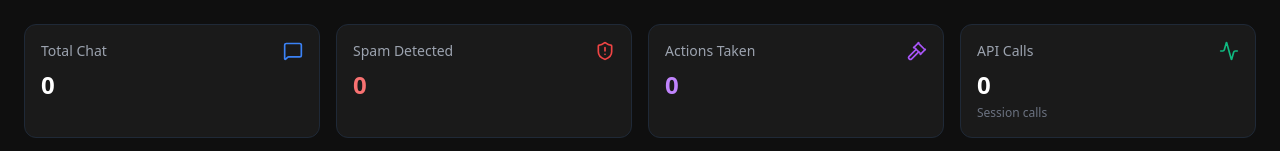
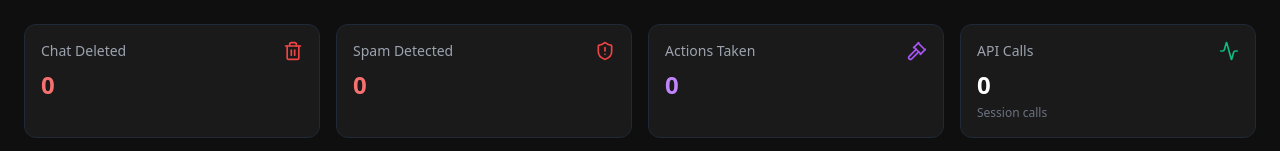
Before and after one commit to vodcarebeccca/youtube-bot-defend-web, a React (Vite) app: page / in a window 1280 px wide. Shown: the part 465-616 px from the top of the page. Built offline with nearby package versions, Linux system fonts and the light colour scheme; no server answers.

Commit message:
Update stats: Total Chat -> Chat Deleted

```diff
--- a/components/StatsCards.tsx
+++ b/components/StatsCards.tsx
@@ -1,6 +1,6 @@
 import React from 'react';
 import { DashboardStats } from '../types';
-import { MessageSquare, ShieldAlert, Gavel, Activity } from 'lucide-react';
+import { Trash2, ShieldAlert, Gavel, Activity } from 'lucide-react';
 
 interface StatsCardsProps {
   stats: DashboardStats;
@@ -12,10 +12,10 @@ const StatsCards: React.FC<StatsCardsProps> = ({ stats, isMonitoring }) => {
     <div className="grid grid-cols-1 md:grid-cols-4 gap-4 mb-6">
       <div className="bg-[#1a1a1a] p-4 rounded-xl border border-gray-800">
         <div className="flex items-center justify-between mb-2">
-          <span className="text-gray-400 text-sm">Total Chat</span>
-          <MessageSquare size={20} className="text-blue-500" />
+          <span className="text-gray-400 text-sm">Chat Deleted</span>
+          <Trash2 size={20} className="text-red-500" />
         </div>
-        <div className="text-2xl font-bold text-white">{stats.totalChat.toLocaleString()}</div>
+        <div className="text-2xl font-bold text-red-400">{stats.actionsTaken.toLocaleString()}</div>
       </div>
 
       <div className="bg-[#1a1a1a] p-4 rounded-xl border border-gray-800 relative overflow-hidden">
@@ -24,9 +24,9 @@ const StatsCards: React.FC<StatsCardsProps> = ({ stats, isMonitoring }) => {
           <ShieldAlert size={20} className="text-red-500" />
         </div>
         <div className="text-2xl font-bold text-red-400">{stats.spamDetected.toLocaleString()}</div>
-        {stats.totalChat > 0 && (
+        {stats.spamDetected > 0 && stats.actionsTaken > 0 && (
             <div className="text-xs text-gray-500 mt-1">
-                {((stats.spamDetected / stats.totalChat) * 100).toFixed(1)}% Rate
+                {((stats.actionsTaken / stats.spamDetected) * 100).toFixed(0)}% Actioned
             </div>
         )}
       </div>
```
